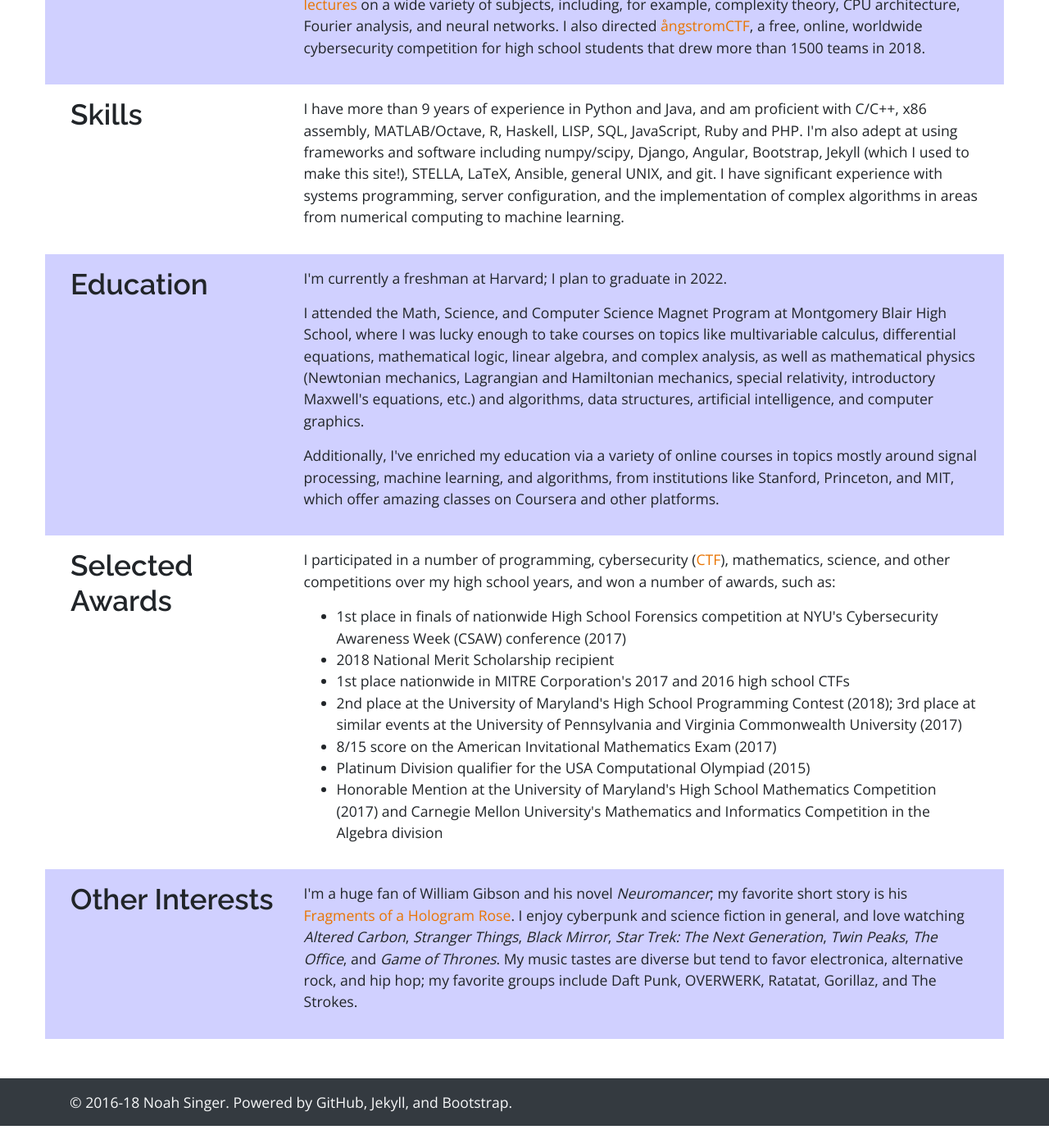
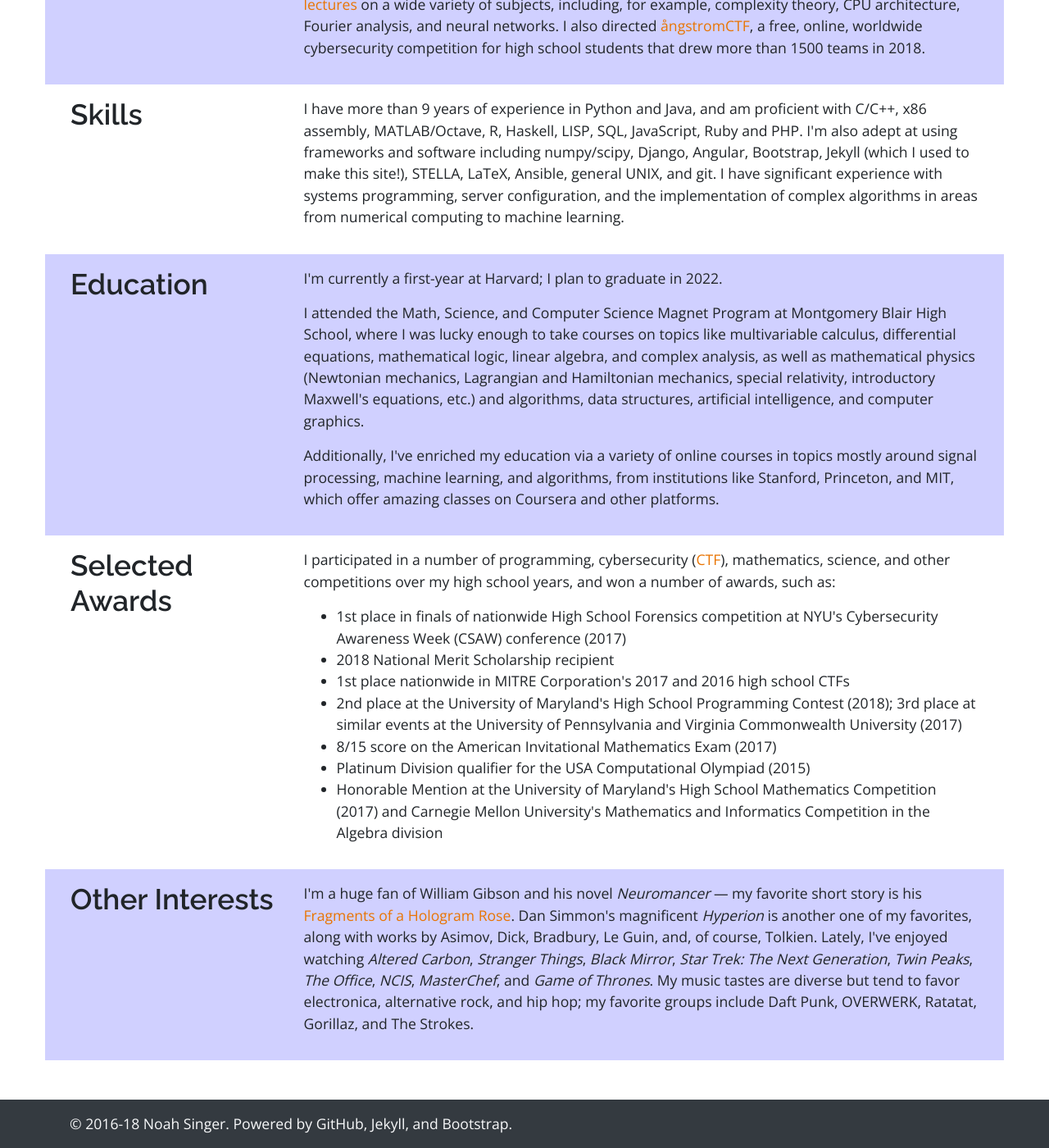
Before and after one commit to singerng/noahsinger.org, a Jekyll site: the page built from index/index.html, in a window 1280 px wide and 1400 px high, scrolled down 1033 px. Shown: the whole window at 82% size. Built offline with Jekyll 4.4.1, drawn with Linux system fonts in a browser that asks for light colours; nearby versions of some CDN libraries; before the commit the page ends 2406 px from its top, so only the background shows below that.

Commit message:
new interests

```diff
--- a/index/index.html
+++ b/index/index.html
@@ -107,7 +107,7 @@
   <div class="row section p-3">
     <div class="col-md-3"><h2>Education</h2></div>
     <div class="col-md-9">
-      <p>I'm currently a freshman at Harvard; I plan to graduate in 2022.</p>
+      <p>I'm currently a first-year at Harvard; I plan to graduate in 2022.</p>
 
       <p>I attended the Math, Science, and Computer Science Magnet Program
         at Montgomery Blair High School, where I was lucky enough to take courses on topics
@@ -151,12 +151,15 @@
   <div class="row section p-3">
     <div class="col-md-3"><h2>Other Interests</h2></div>
     <div class="col-md-9">
-      <p>I'm a huge fan of William Gibson and his novel <em>Neuromancer</em>; my
+      <p>I'm a huge fan of William Gibson and his novel <em>Neuromancer</em> &mdash; my
         favorite short story is his <a href="http://www.lib.ru/GIBSON/frag_rose.txt">Fragments of
-        a Hologram Rose</a>. I enjoy cyberpunk and science fiction in general</em>,
-        and love watching <em>Altered Carbon</em>, <em>Stranger Things</em>,
+        a Hologram Rose</a>. Dan Simmon's magnificent <em>Hyperion</em> is another
+        one of my favorites, along with works by Asimov, Dick, Bradbury, Le Guin,
+        and, of course, Tolkien.
+
+        Lately, I've enjoyed watching <em>Altered Carbon</em>, <em>Stranger Things</em>,
         <em>Black Mirror</em>, <em>Star Trek: The Next Generation</em>, <em>Twin Peaks</em>,
-        <em>The Office</em>, and
+        <em>The Office</em>, <em>NCIS</em>, <em>MasterChef</em>, and
         <em>Game of Thrones</em>. My music tastes are diverse but tend
         to favor electronica, alternative rock, and hip hop; my favorite groups include Daft
         Punk, OVERWERK, Ratatat, Gorillaz, and The Strokes.</p>
```
